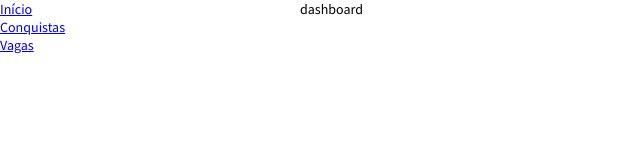
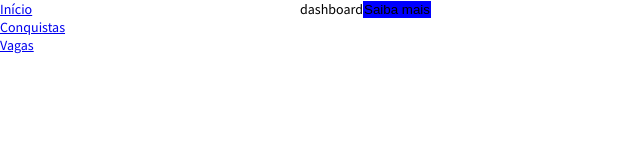
Before and after one commit to luisgarcia173/hackathon-rocket, a React (Create React App) app: page / in a window 1280 px wide. Shown: the top 160 px of the page, without its empty margins (0-640 px from the left). Built offline with nearby package versions, Linux system fonts and the light colour scheme.

Commit message:
alterações no arquivo de config

```diff
--- a/package.json
+++ b/package.json
@@ -5,6 +5,7 @@
   "dependencies": {
     "axios": "^0.19.0",
     "eslint": "^6.7.1",
+    "polished": "^3.4.2",
     "react": "^16.12.0",
     "react-dom": "^16.12.0",
     "react-redux": "^7.1.3",
--- /dev/null
+++ b/src/components/Button/index.jsx
@@ -0,0 +1,23 @@
+import React from 'react';
+
+// Styles
+import {
+  Wrapper
+} from "./styles";
+
+export default function Button({
+  color = 'primary',
+  padding = 'medium',
+  children,
+  ...props
+}) {
+  return (
+    <Wrapper
+      color={color}
+      padding={padding}
+      {...props}
+    >
+      {children}
+    </Wrapper>
+  )
+};
--- /dev/null
+++ b/src/components/Button/styles.js
@@ -0,0 +1,9 @@
+import styled from 'styled-components';
+
+// Config
+import { colors, padding } from "config";
+
+export const Wrapper = styled.button`
+  border: 1px solid ${p => colors[p.color]};
+  background-color: ${p => colors[p.color]};
+`;
--- a/src/config.js
+++ b/src/config.js
@@ -3,6 +3,12 @@ import { createGlobalStyle } from "styled-components";
 export const colors = {
   primary: 'red',
   secondary: 'blue',
+};
+
+export const padding = {
+  small: 10,
+  medium: 15,
+  large: 20,
 };
 
 export const GlobalStyle = createGlobalStyle`
@@ -15,4 +21,4 @@ export const GlobalStyle = createGlobalStyle`
     font-size: 14px;
     font-family: Source Sans Pro, sans-serif;
   }
-`
+`;
--- a/src/pages/Dashboard/index.jsx
+++ b/src/pages/Dashboard/index.jsx
@@ -1,10 +1,16 @@
 import React from 'react';
 import MainLayout from 'components/MainLayout'
+
+// Teste
+import Button from 'components/Button';
 
 function Dashboard() {
   return (
     <MainLayout>
       dashboard
+      <Button color={"secondary"}>
+        Saiba mais
+      </Button>
     </MainLayout>
   )
 }
```
Also changed, not shown: 1 other file (tests, documents, lock files or other folders).
